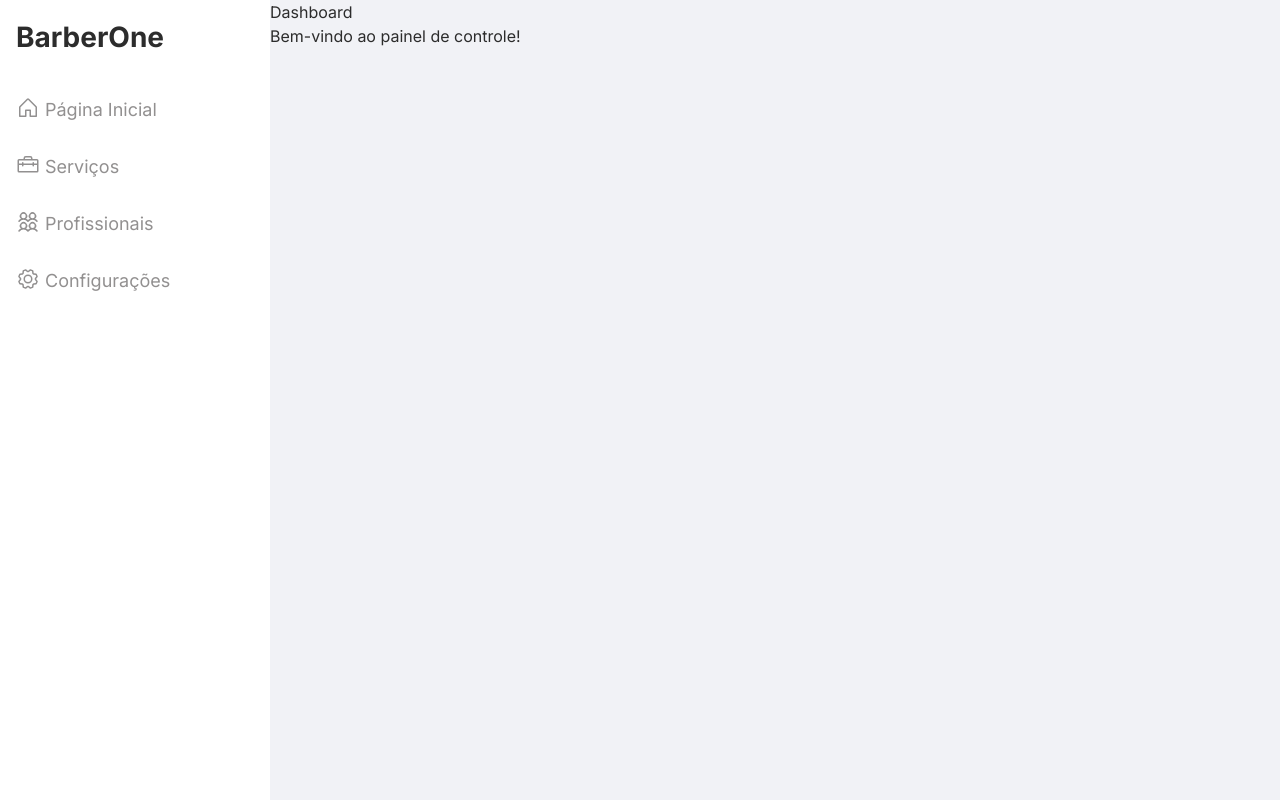
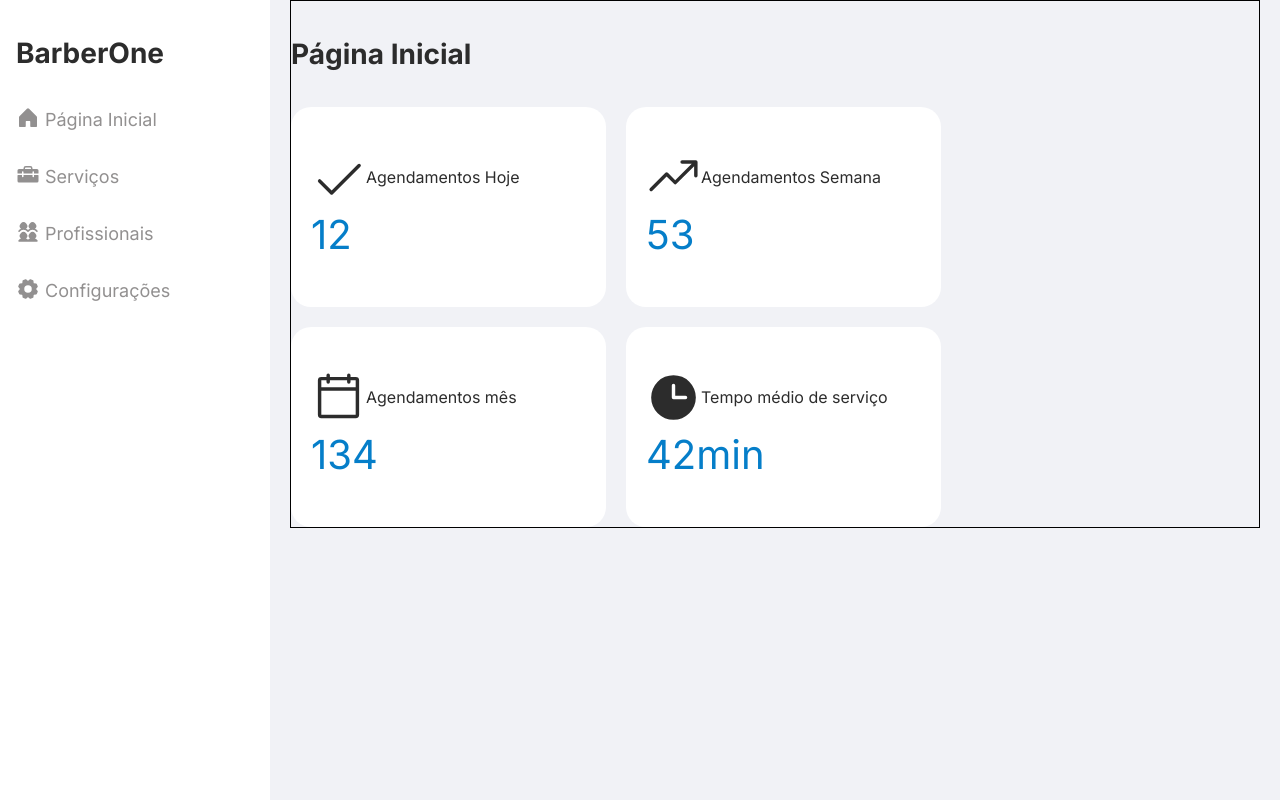
Before and after one commit to JRCavalheiro1/cervantes-agendamento-front, a Next.js app: page / in a window 1280 px wide. Built offline with nearby package versions, Linux system fonts and the light colour scheme.

Commit message:
adicionado componentes de stats na página principal

```diff
--- /dev/null
+++ b/src/app/(private)/(paginaInicial)/components/InfoCard.tsx
@@ -0,0 +1,21 @@
+'use client';
+
+type InfoCardProps = {
+    icone: React.ReactNode;
+    descricao: string;
+    total: string;
+};
+
+
+export default function InfoCard({icone, descricao, total}: InfoCardProps) {
+    return (
+        <div className="flex flex-col justify-center bg-branco-100 w-[315px] h-[200px] rounded-[20px] p-[20px]">
+            <div className="flex items-center">
+                {icone}
+                <span className="text-[1.125]">{descricao}</span>
+            </div>
+                <span className="text-[2.5rem] text-azul-500">{total}</span>
+        </div>
+
+    );
+}
--- /dev/null
+++ b/src/app/(private)/(paginaInicial)/components/ListaProfissionaisDashboard.tsx
@@ -0,0 +1,9 @@
+'use client';
+
+export default function ListaProfissionaisDashboard() {
+    return (
+        <div>
+
+        </div>
+    )
+}
--- /dev/null
+++ b/src/app/(private)/(paginaInicial)/page.tsx
@@ -0,0 +1,36 @@
+import Header from "@/components/layout/Header";
+import InfoCard from "@/app/(private)/(paginaInicial)/components/InfoCard";
+import { Check, TrendUp, CalendarBlank, Clock } from "@phosphor-icons/react/dist/ssr";
+
+
+export default function PaginaInicial() {
+  return (
+      <div className="border-black border-1">
+          <Header titulo="Página Inicial"/>
+          <div className="flex gap-[20px] flex-wrap">
+              <InfoCard
+                icone={<Check size={55}/>}
+                descricao="Agendamentos Hoje"
+                total="12"
+              />
+              <InfoCard
+                  icone={<TrendUp size={55}/>}
+                  descricao="Agendamentos Semana"
+                  total="53"
+              />
+              <InfoCard
+                  icone={<CalendarBlank size={55}/>}
+                  descricao="Agendamentos mês"
+                  total="134"
+              />
+              <InfoCard
+                  icone={<Clock size={55} weight="fill" />}
+                  descricao="Tempo médio de serviço"
+                  total="42min"
+              />
+          </div>
+
+
+      </div>
+  );
+}
--- a/src/app/(private)/configuracoes/page.tsx
+++ b/src/app/(private)/configuracoes/page.tsx
@@ -1,6 +1,9 @@
+import Header from "@/components/layout/Header";
+
 export default function PaginaConfiguracoes() {
     return (
         <div>
+            <Header titulo={"Configurações"}/>
             <h1>Configurações</h1>
         </div>
     )
--- a/src/app/(private)/layout.tsx
+++ b/src/app/(private)/layout.tsx
@@ -1,7 +1,10 @@
 import type { Metadata } from "next";
 import { Inter } from "next/font/google";
 import NavMenu from "@/components/layout/NavMenu";
+import ContainerMain from "@/components/layout/Container";
+
 import "../globals.css";
+
 
 
 const interSans = Inter({
@@ -22,12 +25,16 @@ export default function RootLayout({
   return (
     <html lang="pt-br">
       <body
-        className={`${interSans.variable} flex items-center justify-between antialiased h-screen bg-branco-300 text-preto-400`}
+        className={`${interSans.variable} bg-branco-300 text-preto-400`}
       >
+      <div className="flex min-h-screen">
         <NavMenu/>
-        <main className="w-full h-full">
-            {children}
-        </main>
+        <div className="flex-1">
+            <ContainerMain>
+                {children}
+            </ContainerMain>
+        </div>
+      </div>
       </body>
     </html>
   );
--- a/src/app/(private)/page.tsx
+++ /dev/null
@@ -1,8 +0,0 @@
-export default function Home() {
-  return (
-      <div>
-          <h1>Dashboard</h1>
-          <p>Bem-vindo ao painel de controle!</p>
-      </div>
-  );
-}
--- a/src/app/(private)/profissionais/page.tsx
+++ b/src/app/(private)/profissionais/page.tsx
@@ -1,6 +1,9 @@
+import Header from "@/components/layout/Header";
+
 export default function PaginaProfissionais() {
     return (
         <div>
+            <Header titulo={"Profissionais"}/>
             <h1>Profissionais</h1>
         </div>
     )
--- a/src/app/(private)/servicos/page.tsx
+++ b/src/app/(private)/servicos/page.tsx
@@ -1,6 +1,9 @@
+import Header from "@/components/layout/Header";
+
 export default function PaginaServicos() {
     return (
         <div>
+            <Header titulo={"Serviços"}/>
             <h1>Serviços</h1>
         </div>
     )
--- a/src/app/globals.css
+++ b/src/app/globals.css
@@ -34,6 +34,8 @@
     --color-amarelo-600: #A48724;
 
     --color-vermelho-300: #FB2E2E;
+
+    --p-large: 1.125rem;
 }
 
 @theme inline {
@@ -157,7 +159,10 @@
 }
 
 @media (max-width: 402px) {
-    .responsive-width {
-        width: 100px;
+    main {
+        display: flex;
+        flex-direction: column;
+        margin-top: 60px;
+        padding: 16px;
     }
 }
--- /dev/null
+++ b/src/components/layout/Container.tsx
@@ -0,0 +1,12 @@
+
+type ContainerProps = {
+    children: React.ReactNode;
+}
+
+export default function ContainerMain({children}: ContainerProps) {
+    return (
+        <div className="w-full max-w-[1440px] mx-auto px-5">
+            {children}
+        </div>
+    )
+}
--- /dev/null
+++ b/src/components/layout/Header.tsx
@@ -0,0 +1,14 @@
+'use client';
+
+
+type headerProps = {
+    titulo: string;
+}
+
+export default function Header({titulo}: headerProps) {
+    return (
+        <header className="text-[1.75rem] pb-[32px] pt-[32px] font-bold">
+            <h1>{titulo}</h1>
+        </header>
+    )
+}
--- a/src/components/layout/NavMenu.tsx
+++ b/src/components/layout/NavMenu.tsx
@@ -1,37 +1,37 @@
-"use client"
+'use client';
 
-import Link from 'next/link';
-import { House, Toolbox, UsersFour, Gear, List } from '@phosphor-icons/react/dist/ssr';
-import { useState } from 'react';
+import Link from "next/link";
+import { House, Toolbox, UsersFour, Gear, List } from "@phosphor-icons/react/dist/ssr";
+import { useState } from "react";
 
 
 export default function NavMenu() {
-    const [isMenuOpen, setIsMenuOpen] = useState(false);
+    const [isMenuOpen, setIsMenuOpen] = useState<boolean>(false);
 
     const menuItens = [
         {
             id: 1,
-            icone: <House size={24}/>,
+            icone: <House size={24} weight="fill"/>,
             titulo: "Página Inicial",
             link: '/'
         },
         {
             id: 2,
-            icone: <Toolbox size={24}/>,
+            icone: <Toolbox size={24} weight="fill"/>,
             titulo: "Serviços",
-            link: '/servicos',
+            link: 'servicos',
         },
         {
             id: 3,
-            icone: <UsersFour size={24}/>,
+            icone: <UsersFour size={24} weight="fill"/>,
             titulo: "Profissionais",
-            link: '/profissionais'
+            link: 'profissionais'
         },
         {
             id: 4,
-            icone: <Gear size={24}/>,
+            icone: <Gear size={24} weight="fill"/>,
             titulo: "Configurações",
-            link: '/configuracoes'
+            link: 'configuracoes'
         },
     ]
 
@@ -43,8 +43,8 @@ export default function NavMenu() {
                 onClick={() => setIsMenuOpen(!isMenuOpen)}
             />
 
-        <div className={`${isMenuOpen ? 'block' : 'hidden'} md:block w-[270px] min-h-screen bg-branco-100 p-[16px]`}>
-            <div className="h-[80px]">
+        <div className={`${isMenuOpen ? 'block' : 'hidden'} md:block w-[270px] min-h-screen bg-branco-100 pl-[16px] pr-[16px]`}>
+            <div className="pb-[32px] pt-[32px]">
                 <h1 className="text-[1.75rem] font-bold">BarberOne</h1>
             </div>
 
@@ -53,7 +53,7 @@ export default function NavMenu() {
                     {menuItens.map((item) => {
                         return (
                             <li key={item.id} className="hover:text-azul-400 transition duration-0.3">
-                                <Link href={`${item.link}`} className="flex gap-[0.313rem]">
+                                <Link href={`/${item.link}`} className="flex gap-[0.313rem]">
                                     {item.icone}
                                     {item.titulo}
                                 </Link>
```
